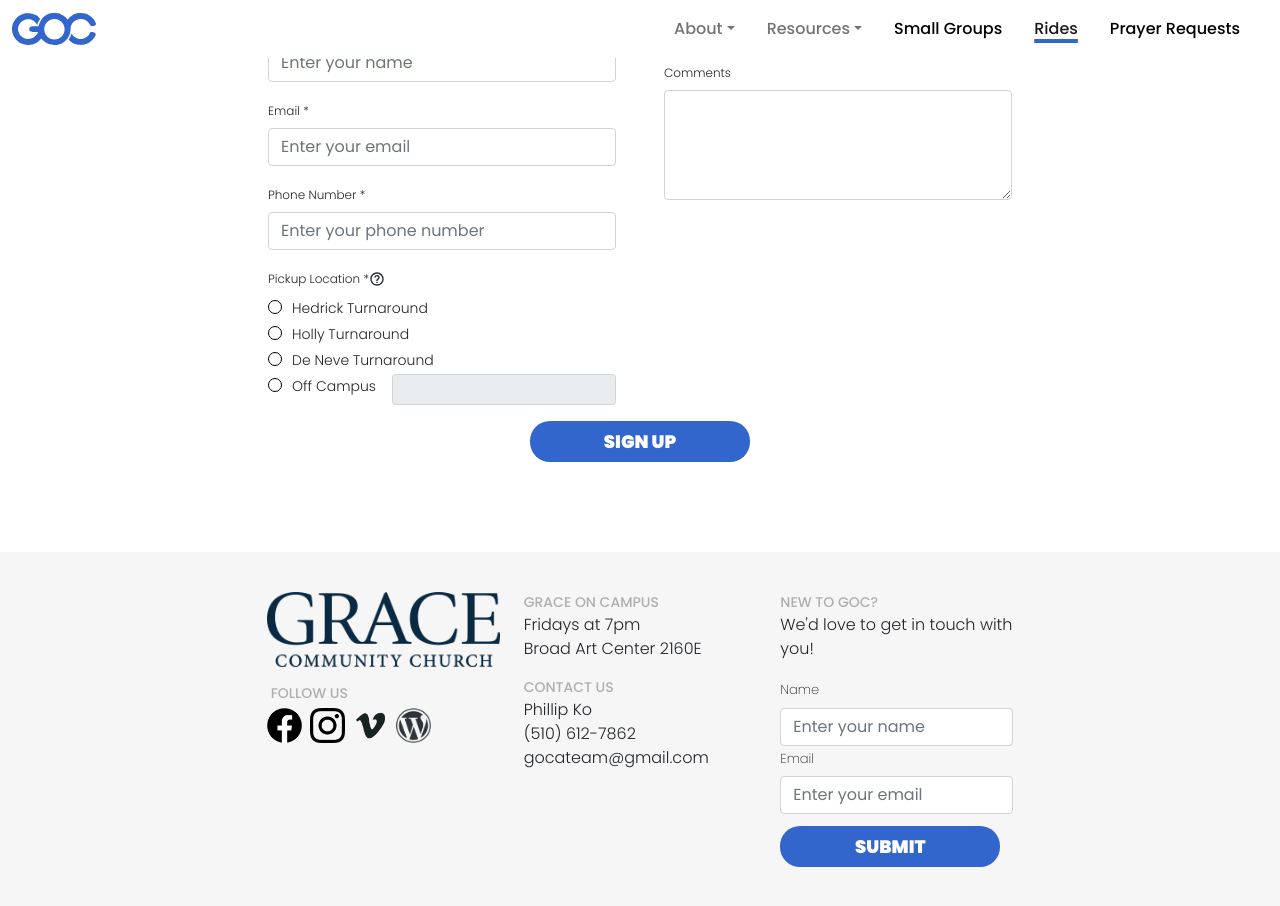
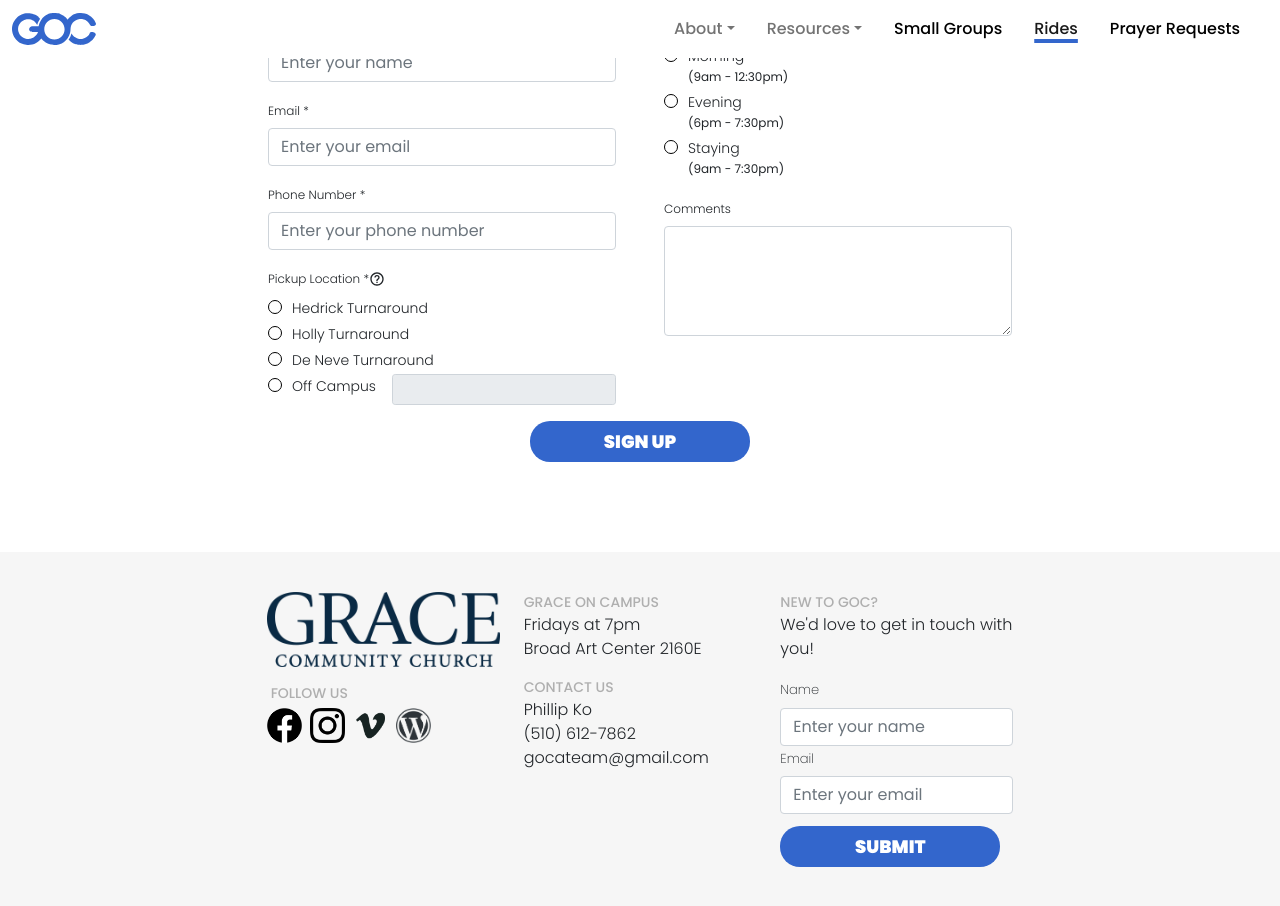
Before and after one commit to graceoncampus/goc-web-v3, a React (Create React App) app: page /rides/rider/signup in a window 1280 px wide. Built offline with nearby package versions, Linux system fonts and the light colour scheme; no server answers; what aws-amplify would draw is missing.

Commit message:
rider form cleanup and add back radio buttons

```diff
--- a/src/Components/User/Rides/RiderSignup/RiderSignupForm.tsx
+++ b/src/Components/User/Rides/RiderSignup/RiderSignupForm.tsx
@@ -2,17 +2,8 @@
  * Rider signup form.
  */
 
-import React, { useEffect, useState } from 'react';
+import React, { useState } from 'react';
 import { Button, Col, Container, Form, Row } from 'react-bootstrap';
-import { useSearchParams } from 'react-router-dom';
-// import { EventTimeOption, CreateRiderInput, RideSignupStatus } from '../../../../Api';
-// import { getEventsByEventId } from '../../../../graphql/queries';
-// import { createRider } from '../../../../graphql/mutations';
-
-import { useComponentDidUpdateEffect } from 'Hooks/UseComponentDidUpdateEffect';
-
-import { API, graphqlOperation } from 'aws-amplify';
-
 import { PickupLocationPopup } from "./PickupLocationPopup/PickupLocationPopup";
 
 import '../../../../css/common/forms.scss';
@@ -21,15 +12,29 @@ interface RiderSignupFormProps {
   setRiderSignupCompleted: (riderSignupValue: boolean) => void;
 }
 
+type EventTimeOption = {
+  heading: string,
+  subtext: string,
+}
+
 export const RiderSignupForm = (riderSignupFormProps: RiderSignupFormProps) => {
-  const [searchParams, setSearchParams] = useSearchParams();
-
-  const [eventId, setEventId] = useState<string>('');
-  const [eventName, setEventName] = useState<string>('');
   const [eventPickupLocations, setEventPickupLocations] = useState<string[]>([
     'Hedrick Turnaround', 'Holly Turnaround', 'De Neve Turnaround'
   ]);
-  // const [eventTimes, setEventTimes] = useState<EventTimeOption[]>([]);
+  const [eventTimes, setEventTimes] = useState<EventTimeOption[]>([
+    {
+      heading: 'Morning',
+      subtext: '(9am - 12:30pm)'
+    },
+    {
+      heading: 'Evening',
+      subtext: '(6pm - 7:30pm)'
+    },
+    {
+      heading: 'Staying',
+      subtext: '(9am - 7:30pm)'
+    },
+  ]);
 
   const [riderName, setRiderName] = useState<string>('');
   const [riderEmail, setRiderEmail] = useState<string>('');
@@ -65,6 +70,34 @@ export const RiderSignupForm = (riderSignupFormProps: RiderSignupFormProps) => {
     );
   });
 
+  const eventTimesRadioButtons = eventTimes.map((eventTime: EventTimeOption) => {
+    const eventTimeHeading = eventTime.heading;
+    const eventTimeSubtext = eventTime.subtext;
+
+
+    return (
+      <Form.Check
+        key={eventTimeHeading}
+        name={'radio-time'}
+        type={'radio'}
+        id={`${eventTimeHeading}-radio`}
+        className={'signup-form-radio-button'}
+        label={
+          <div className={'time-label'}>
+            <span className={'signup-form-radio-text'}>
+              {eventTimeHeading}
+            </span>
+            <div className={'signup-form-radio-subheading'}>
+              {eventTimeSubtext}
+            </div>
+          </div>
+        }
+        onChange={({ target: { value } }) => setRiderEventTime(eventTimeHeading)}
+        required
+      />
+    );
+  });
+
   return (
     <Container>
       <Col className={'mx-auto text-center'} lg={'8'}>
@@ -72,7 +105,7 @@ export const RiderSignupForm = (riderSignupFormProps: RiderSignupFormProps) => {
           Sign up for a ride to Church!
         </span>
 
-        <Form className={'text-center'} onSubmit={()=>{}}>
+        <Form className={'text-center'} onSubmit={() => { }}>
           <Row className={'text-start gx-5'}>
             <Col lg={'6'}>
               <Form.Group className={'mb-3'} controlId={'riderName'}>
@@ -81,8 +114,8 @@ export const RiderSignupForm = (riderSignupFormProps: RiderSignupFormProps) => {
                   Name *{' '}
                 </Form.Label>
                 <Form.Control placeholder={'Enter your name'}
-                              onChange={({target: {value}}) => setRiderName(value)}
-                              required/>
+                  onChange={({ target: { value } }) => setRiderName(value)}
+                  required />
               </Form.Group>
 
               <Form.Group className={'mb-3'} controlId={'riderEmail'}>
@@ -91,8 +124,8 @@ export const RiderSignupForm = (riderSignupFormProps: RiderSignupFormProps) => {
                   Email *{' '}
                 </Form.Label>
                 <Form.Control type={'email'} placeholder={'Enter your email'}
-                              onChange={({target: {value}}) => setRiderEmail(value)}
-                              required/>
+                  onChange={({ target: { value } }) => setRiderEmail(value)}
+                  required />
               </Form.Group>
 
               <Form.Group className={'mb-3'} controlId={'riderPhoneNumber'}>
@@ -101,15 +134,15 @@ export const RiderSignupForm = (riderSignupFormProps: RiderSignupFormProps) => {
                   Phone Number *{' '}
                 </Form.Label>
                 <Form.Control type={"tel"} placeholder={'Enter your phone number'}
-                              onChange={({target: {value}}) => setRiderPhoneNumber(value)}
-                              required/>
+                  onChange={({ target: { value } }) => setRiderPhoneNumber(value)}
+                  required />
               </Form.Group>
 
               <Form.Group className={'mb-3'} controlId={'riderPickupLocation'}>
                 <div>
                   <Form.Label className={'signup-form-label'}>
-                      {' '}
-                      Pickup Location *{' '}
+                    {' '}
+                    Pickup Location *{' '}
                   </Form.Label>
 
                   <PickupLocationPopup />
@@ -151,7 +184,7 @@ export const RiderSignupForm = (riderSignupFormProps: RiderSignupFormProps) => {
                   {' '}
                   Time *{' '}
                 </Form.Label>
-
+                {eventTimesRadioButtons}
               </Form.Group>
 
               <Form.Group className={'mb-3'} controlId={'riderComments'}>
@@ -160,9 +193,9 @@ export const RiderSignupForm = (riderSignupFormProps: RiderSignupFormProps) => {
                   Comments{' '}
                 </Form.Label>
                 <Form.Control
-                    as={'textarea'}
-                    rows={4}
-                    onChange={({target: {value}}) => setRiderComments(value)} />
+                  as={'textarea'}
+                  rows={4}
+                  onChange={({ target: { value } }) => setRiderComments(value)} />
               </Form.Group>
             </Col>
           </Row>
```
